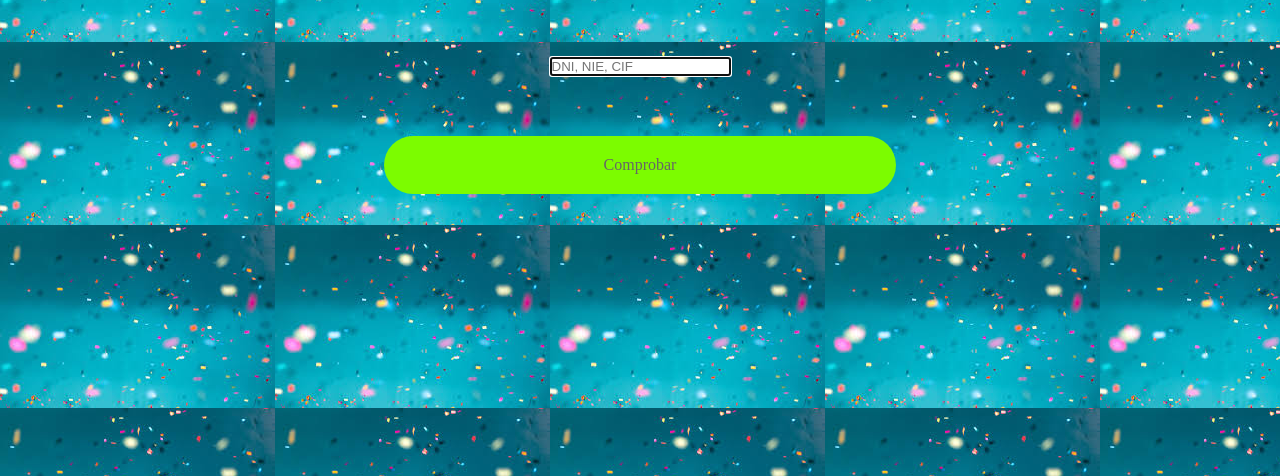
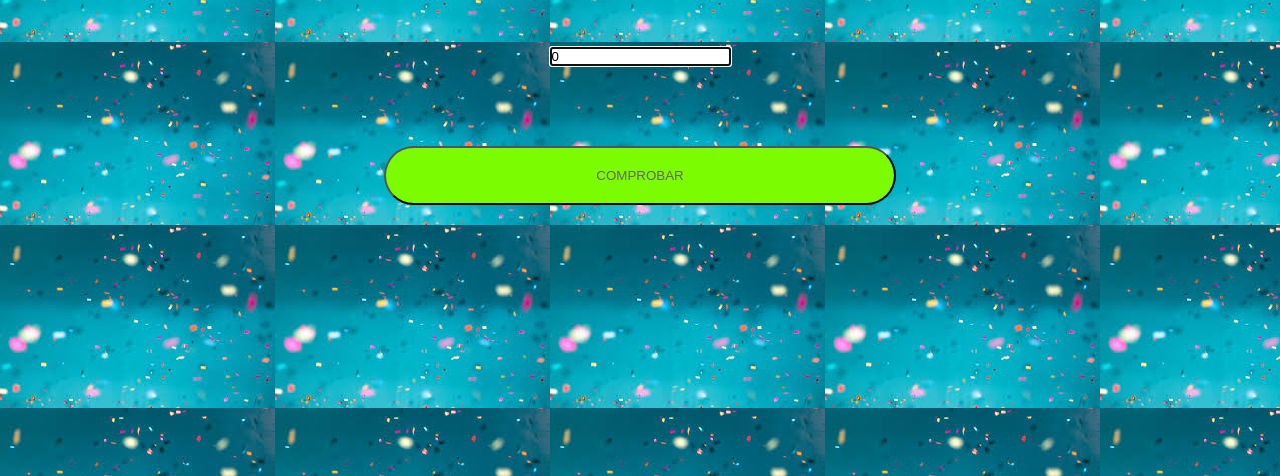
Before and after one commit to Alexander88-stack/nie-project, a plain HTML site: page DNI/index.html in a window 1280 px wide. Shown: the part 324-800 px from the top of the page. Drawn offline with Linux system fonts and the light colour scheme.

Commit message:
empezando a coger hilo de java script

```diff
--- a/DNI/index.html
+++ b/DNI/index.html
@@ -5,7 +5,7 @@
     <meta name="viewport" content="width=device-width, initial-scale=1.0">
     <title>validar dni</title>
     <link rel="stylesheet" href="./style/style.css">
-    <script src="Dni.js/index.js"></script>
+    <script src="js/index.js"></script>
 </head>
 <body>
     <div class="principal">
@@ -27,10 +27,11 @@
                 <form role="form">
                     <input type="hidden" name="_token" value="vQAUIHhtZRREDxNEEUpA1MzA8MCDzFMD0GRSMAsO">
                     <div class="form-group ">
-                        <input id="nif" type="nif" class="nif uppercase" placeholder="DNI, NIE, CIF" name="nif" maxlength="9" value="" required autofocus>
+                        <input id="nif" type="text" class="nif uppercase" placeholder="DNI, NIE, CIF"   value="0" required autofocus>
                     </div>
             <div class = "check-container">
-            <p>Comprobar</p>
+              <input type="button" onclick="comprobacion()" value="COMPROBAR">
+
         </div>
 
 
--- a/DNI/js/index.js
+++ b/DNI/js/index.js
@@ -1,3 +1,53 @@
 console.log("Hola mundo!")
 
-const casse = getElementById(nif)
+function comprobacion() {
+    const letras = ["T","R","W","A","G","M","Y","F","P","D","B","N","J","Z","S","Q","V","H","L","C","K","E"];
+
+    let juntarDni = document.getElementById(nif).value;
+    const i = 0;
+    let identificador= 0;
+    let separarDni = ' ';
+    let resto;
+
+    let dnimayus = '';
+}
+    for (i = 0 ; i < separarDni().length ; i ++) {
+
+        if (i <=7){
+            if (isNaN(separarDni(i))) {
+                identificador = 1;
+            }
+        }
+        else{
+            if (isNaN(separarDni[8])){
+                separarDni[8] = separarDni[8].toUpperCase();
+            }
+            else{
+                identificador = 1;
+            }
+
+
+        }
+    }
+    if (i !=9){
+        identificador = 1;
+    }
+    else{
+        dnimayus = separarDni.join("");
+        numerosdeldni = dnimayus.substring[0,8];
+        letrafinal= dnimayus.substring[9];
+        resto = numerosdeldni / 23;
+        if(vector[resto] != letrafinal) {
+            identificador = 2;
+        }
+        }
+
+    if (identificador == 0){
+        alert ("DNI correcto");
+    }
+    else if (identificador == 1){
+        alert("DNI incorrecto");
+    }
+    else if (identificador == 2){
+        alert("Letra erronea");
+    }
--- a/DNI/style/style.css
+++ b/DNI/style/style.css
@@ -21,7 +21,7 @@
     text-align: center;
 }
 
-.check-container {
+input[type=button] {
     width: 40%;
     background-color: lawngreen;
     color: #666666;
```
